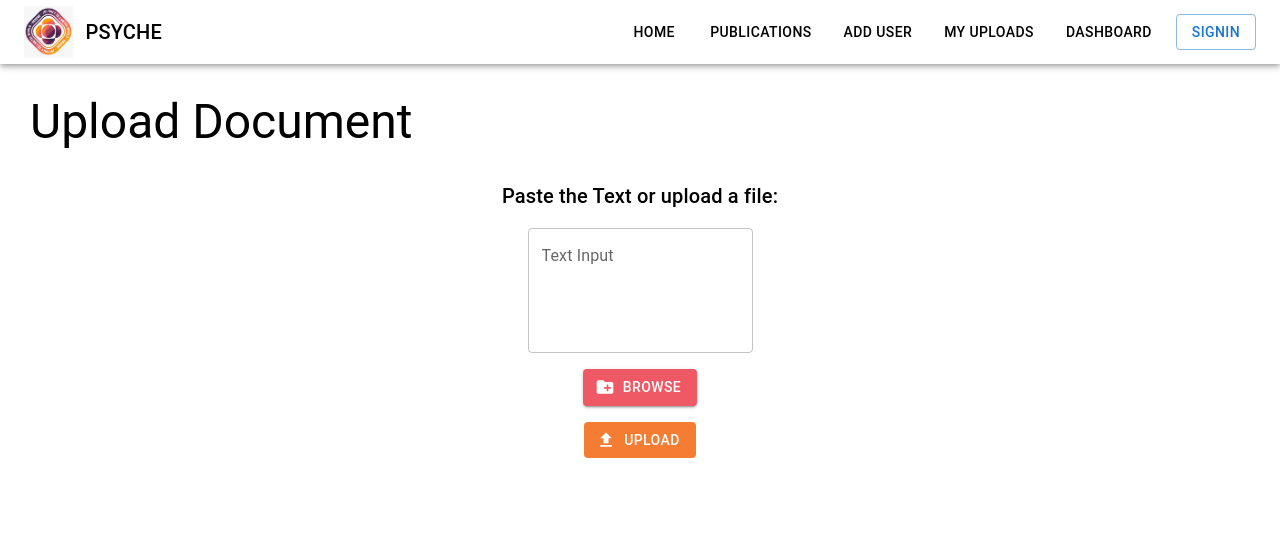
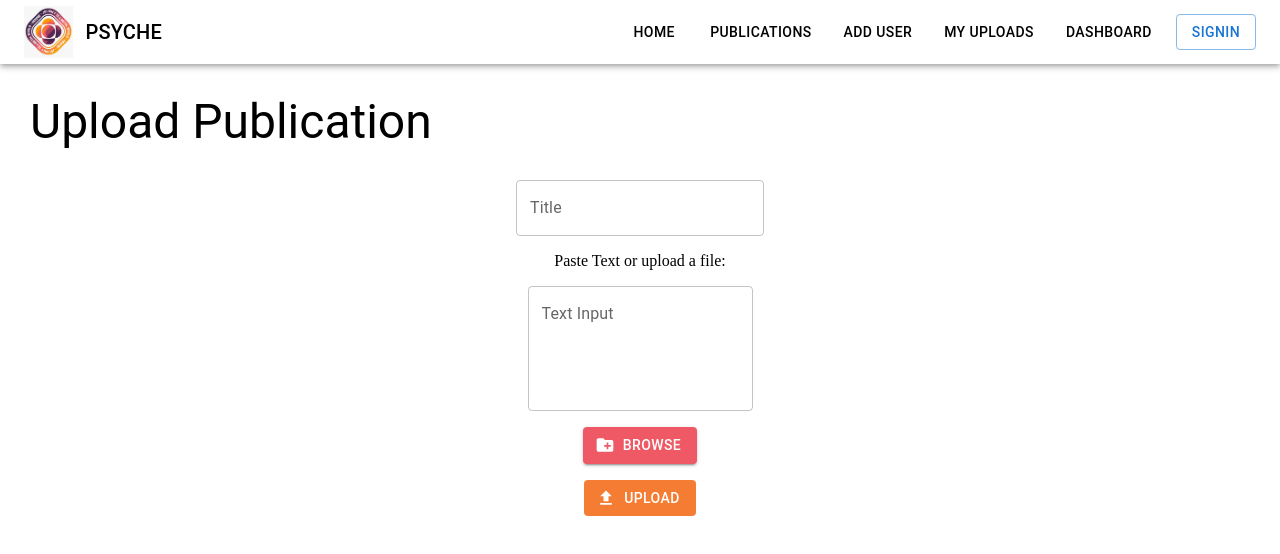
Before and after one commit to MissionToPsyche/tungesten_I7_PubSub, a React (Vite) app in the folder client/: page /uploaddoc in a window 1280 px wide. Shown: the top 554 px of the page. Built offline with nearby package versions, Linux system fonts and the light colour scheme.

Commit message:
US66-T70 T71: Refactor UploadDoc component and add file upload functionality

```diff
--- a/client/src/components/UploadDoc.jsx
+++ b/client/src/components/UploadDoc.jsx
@@ -1,10 +1,12 @@
 import { useState } from 'react';
+import axios from 'axios';
 import CreateNewFolderIcon from '@mui/icons-material/CreateNewFolder';
 import UploadIcon from '@mui/icons-material/Upload';
 import { Typography, TextField, Grid, Button } from "@mui/material"
 
 export default function UploadDoc() {
 
+    const [title, setTitle] = useState("");
     const [textInput, setTextInput] = useState('');
     const [selectedFile, setSelectedFile] = useState(null);
 
@@ -14,42 +16,17 @@ export default function UploadDoc() {
     const handleFileChange = (event) => {
         setSelectedFile(event.target.files[0]);
     };
-    const handleUpload = () => {
-        console.log('Uploading...');
-
-        // TODO: Upload the file to the server
-
-        // const formData = new FormData();
-
-        // if (selectedFile) {
-        //     // Add the selected file to the FormData object
-        //     formData.append('file', selectedFile);
-        // } else if (textInput) {
-        //     // Add the text input to the FormData object
-        //     formData.append('text', textInput);
-        // }
-
-        // // Add the selected option to the FormData object
-        // formData.append('option', selectedJsonFile);
-
-        // // Make a POST request to the Flask API
-        // axios.post('http://127.0.0.1:5000/api/post', formData)
-        //     .then(response => {
-        //         console.log(response.data);
-        //         setProcessedData(response.data);
-        //     })
-        //     .catch(error => {
-        //         console.log(error);
-        //     });
-    };
 
     return (
         <div>
-            <Typography variant="h3" sx={{ margin: '30px' }}>Upload Document</Typography>
+            <Typography variant="h3" sx={{ margin: '30px' }}>Upload Publication</Typography>
             <Grid container spacing={2} alignItems="center" direction="column">
                 <Grid item>
-                    <Typography variant="h6">
-                        Paste the Text or upload a file:
+                    <TextField variant="outlined" label="Title" type={"text"} onChange={e => setTitle(e.target.value)} />
+                </Grid>
+                <Grid item>
+                    <Typography variant="h7">
+                        Paste Text or upload a file:
                     </Typography>
                 </Grid>
                 <Grid item>
@@ -91,10 +68,35 @@ export default function UploadDoc() {
                     <Button
                         variant="contained"
                         color="primary"
-                        onClick={handleUpload}
                         disabled={!selectedFile && !textInput}
                         startIcon={<UploadIcon />}
                         style={{ backgroundColor: '#F57C33', color: 'white' }}
+                        onClick={async () => {
+                            const formData = new FormData();
+                            if (selectedFile) {
+                                formData.append('file', selectedFile);
+                            } else {
+                                formData.append('content', textInput);
+                            }
+                            formData.append('title', title);
+                            formData.append('ownerUsername', "testUser");
+
+                            try {
+                                await axios.post("http://localhost:3000/docs/upload", formData, {
+                                    headers: {
+                                        "Content-Type": "application/json"
+                                    }
+                                });
+                                alert("Publication uploaded successfully!");
+                            } catch (error) {
+                                if (error.response && error.response.data && error.response.data.message) {
+                                    alert(error.response.data.message);
+                                } else {
+                                    console.error(error);
+                                    alert("An error occurred while uploading the file.");
+                                }
+                            }
+                        }}
                     >
                         Upload
                     </Button>
```
